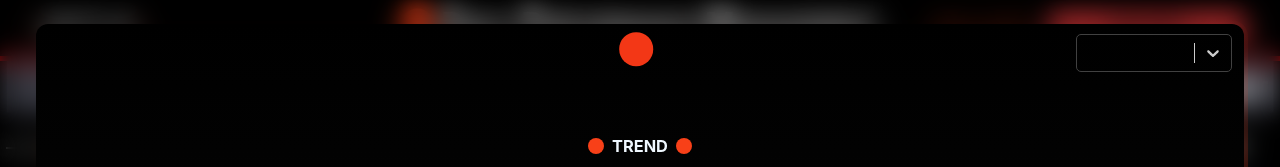
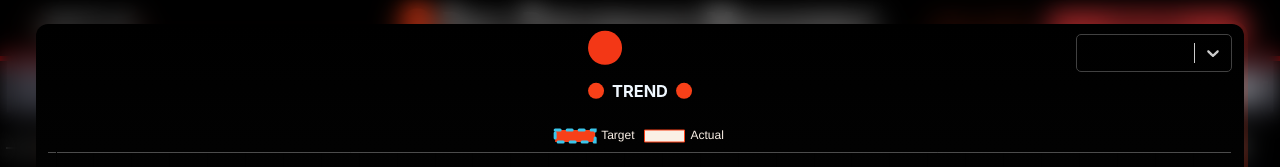
Before and after one commit to rootMa99/dailyPerformanceManagementFe, a React (Create React App) app: page / in a window 1280 px wide. Both pictures are taken after a click on the element 95 px from the left and 294 px from the top of the page. Shown: the top 167 px of the page. Built offline with nearby package versions, Linux system fonts and the light colour scheme; no server answers.

Commit message:
polimique

```diff
--- a/src/components/home/Details.js
+++ b/src/components/home/Details.js
@@ -275,16 +275,19 @@ const Details = (p) => {
         <div className={c.logo}>
           <img src={imglogo} alt="logo for aptiv" />
         </div>
-        <div className={c.employeeT}>
-          <span></span>
-          <h1>{kpi.label}</h1>
-        </div>
-        <div className={c.chartHolder}>
+        <div className={c.holt}>
+          <div className={c.employeeT}>
+            <span></span>
+            <h1>{kpi.label}</h1>
+          </div>
           <div className={c.title}>
             <span></span>
             <h3> trend </h3>
             <span></span>
           </div>
+        </div>
+
+        <div className={c.chartHolder}>
           <Line data={datac} options={options} />
           {p.home === undefined && (
             <React.Fragment>
--- a/src/components/home/Details.module.css
+++ b/src/components/home/Details.module.css
@@ -36,7 +36,12 @@
       background-position: 0% 50%;
     }
   } */
-
+  .holt{
+    position: absolute;
+    left:50%;
+    top: 50px;
+    transform: translate(-50%, -50%);
+  }
 .logo {
   position: absolute;
   bottom: 0.5rem;
@@ -46,10 +51,7 @@
   display: flex;
   align-items: flex-end;
   gap: 0.5rem;
-  position: absolute;
-  left:50%;
-  top: 25px;
-  transform: translate(-50%, -50%);
+
   flex-direction: row;
   flex-wrap: nowrap;
 }
```
